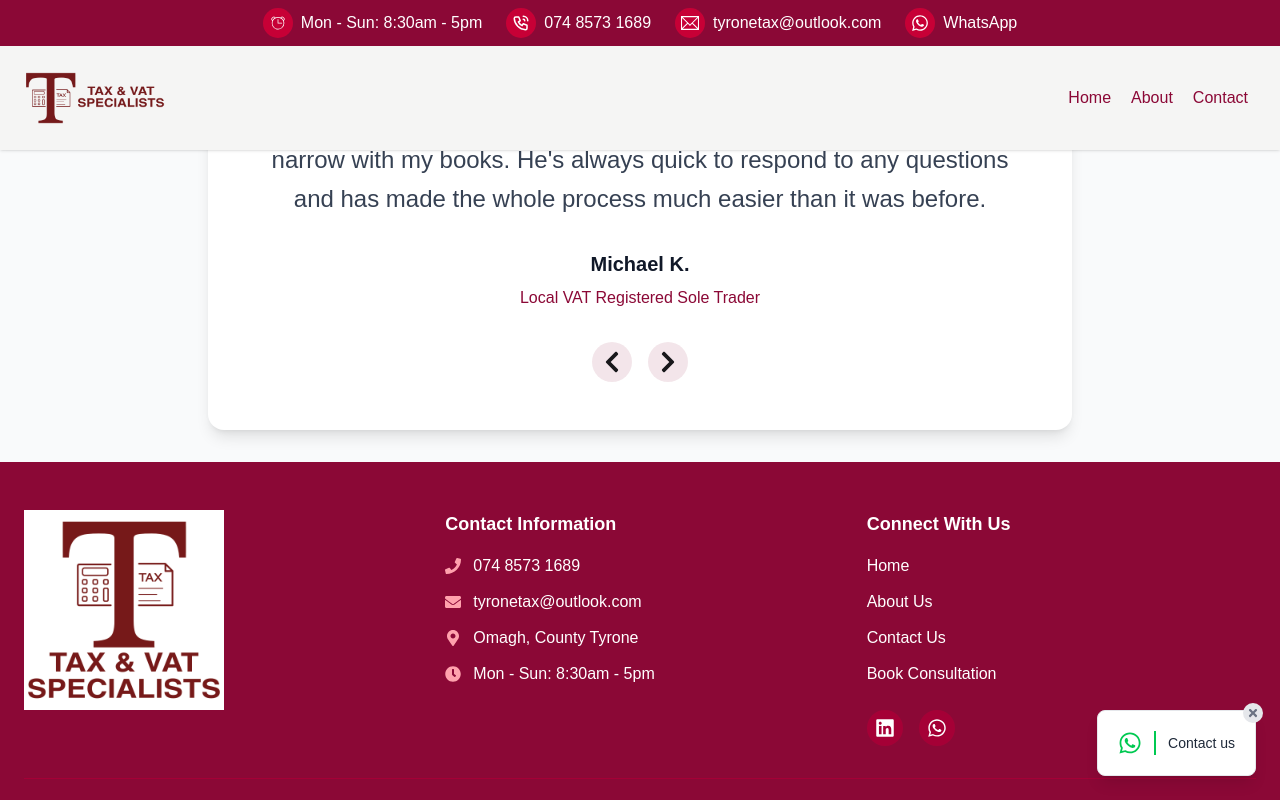
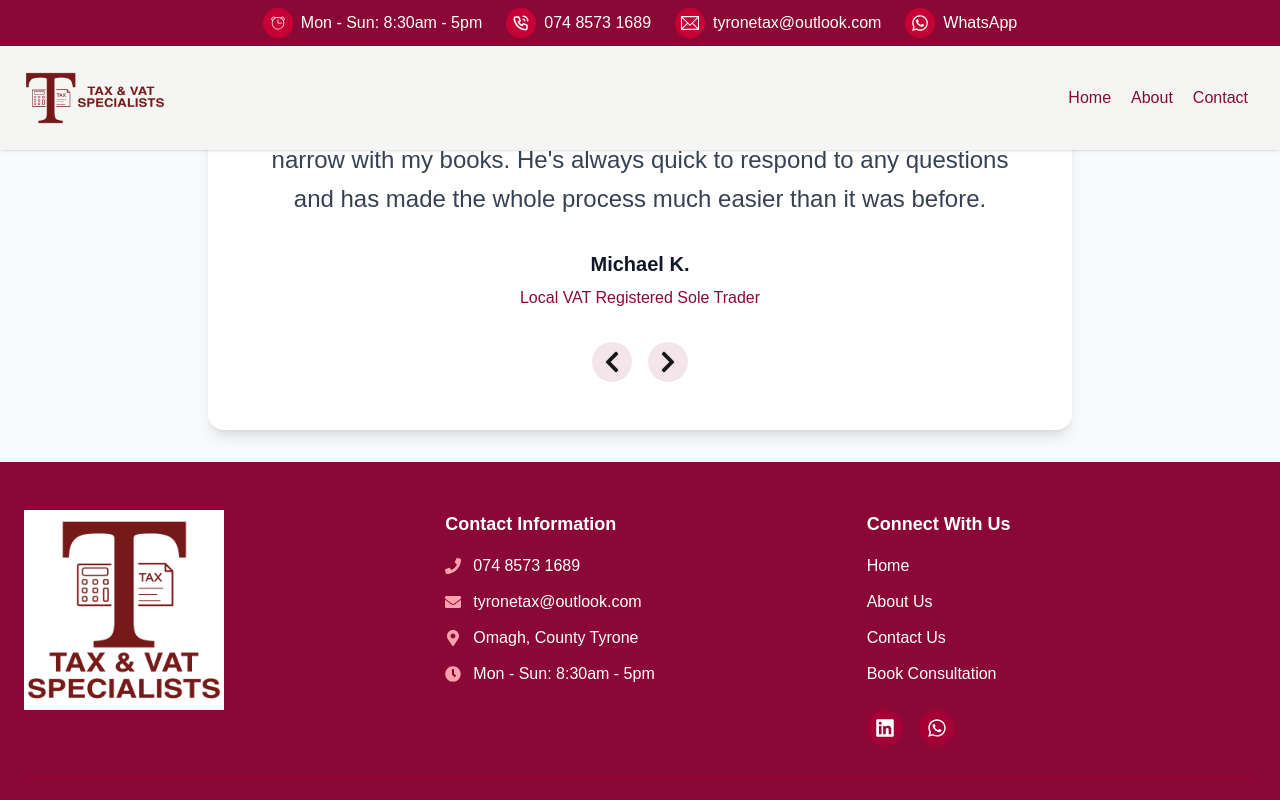
Before and after one commit to bnyari196/accountancy-app, a Next.js app: page / in a window 1280 px wide. Both pictures are taken after a click on the button 668 px from the left and 2950 px from the top of the page. Shown: the part 2550-3350 px from the top of the page. Built offline with nearby package versions, Linux system fonts and the light colour scheme.

Commit message:
Changed design and added animation to WhatsappPopup.tsx

```diff
--- a/app/components/WhatsAppPopup.tsx
+++ b/app/components/WhatsAppPopup.tsx
@@ -4,18 +4,23 @@ import { FaWhatsapp, FaTimes } from 'react-icons/fa'
 
 const WhatsAppPopup = () => {
   const [isVisible, setIsVisible] = useState(false)
+  const [isAnimating, setIsAnimating] = useState(false)
 
   useEffect(() => {
-    // Show popup after 5 seconds
+    // Show popup after 10 seconds
     const timer = setTimeout(() => {
       setIsVisible(true)
-    }, 5000)
+      // Start animation shortly after making visible
+      setTimeout(() => setIsAnimating(true), 50)
+    }, 10000)
 
     return () => clearTimeout(timer)
   }, [])
 
   const handleClose = () => {
-    setIsVisible(false)
+    setIsAnimating(false)
+    // Hide after animation completes (increased to match new duration)
+    setTimeout(() => setIsVisible(false), 500)
   }
 
   const handleWhatsAppClick = () => {
@@ -27,10 +32,14 @@ const WhatsAppPopup = () => {
 
   return (
     <div className="fixed bottom-6 right-6 z-50">
-      <div className="bg-white rounded-lg shadow-lg border border-gray-200 p-3 relative">
+      <div className={`bg-white rounded-lg shadow-lg border border-gray-200 p-3 relative transform transition-all duration-500 ease-out ${
+        isAnimating
+          ? 'translate-x-0 opacity-100'
+          : 'translate-x-full opacity-0'
+      }`}>
         <button
           onClick={handleClose}
-          className="absolute -top-2 -right-2 bg-gray-200 hover:bg-gray-300 rounded-full p-1 text-gray-500"
+          className="absolute -top-2 -right-2 bg-gray-200 hover:bg-gray-300 rounded-full p-1 text-gray-500 transition-colors"
           aria-label="Close"
         >
           <FaTimes className="w-3 h-3" />
```
